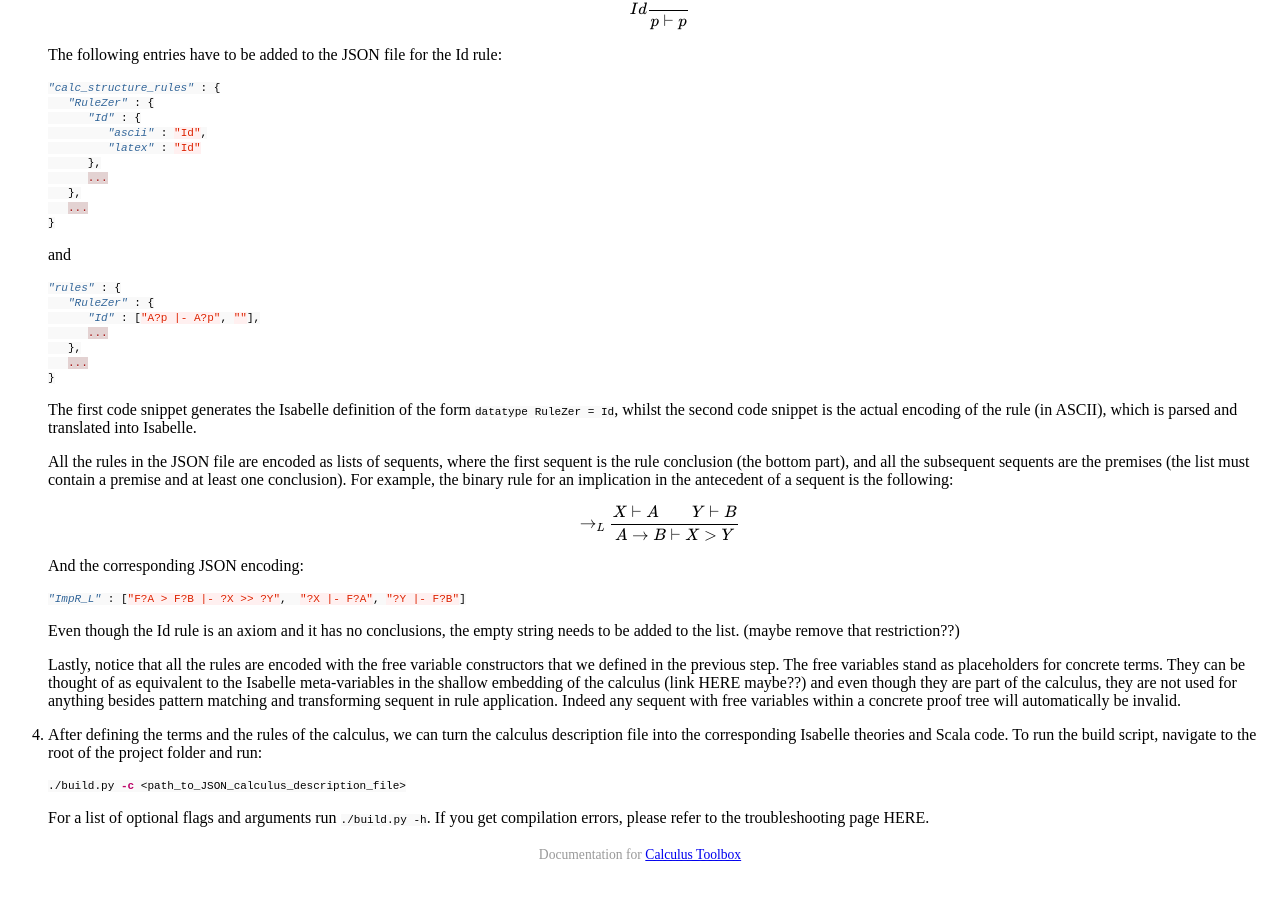
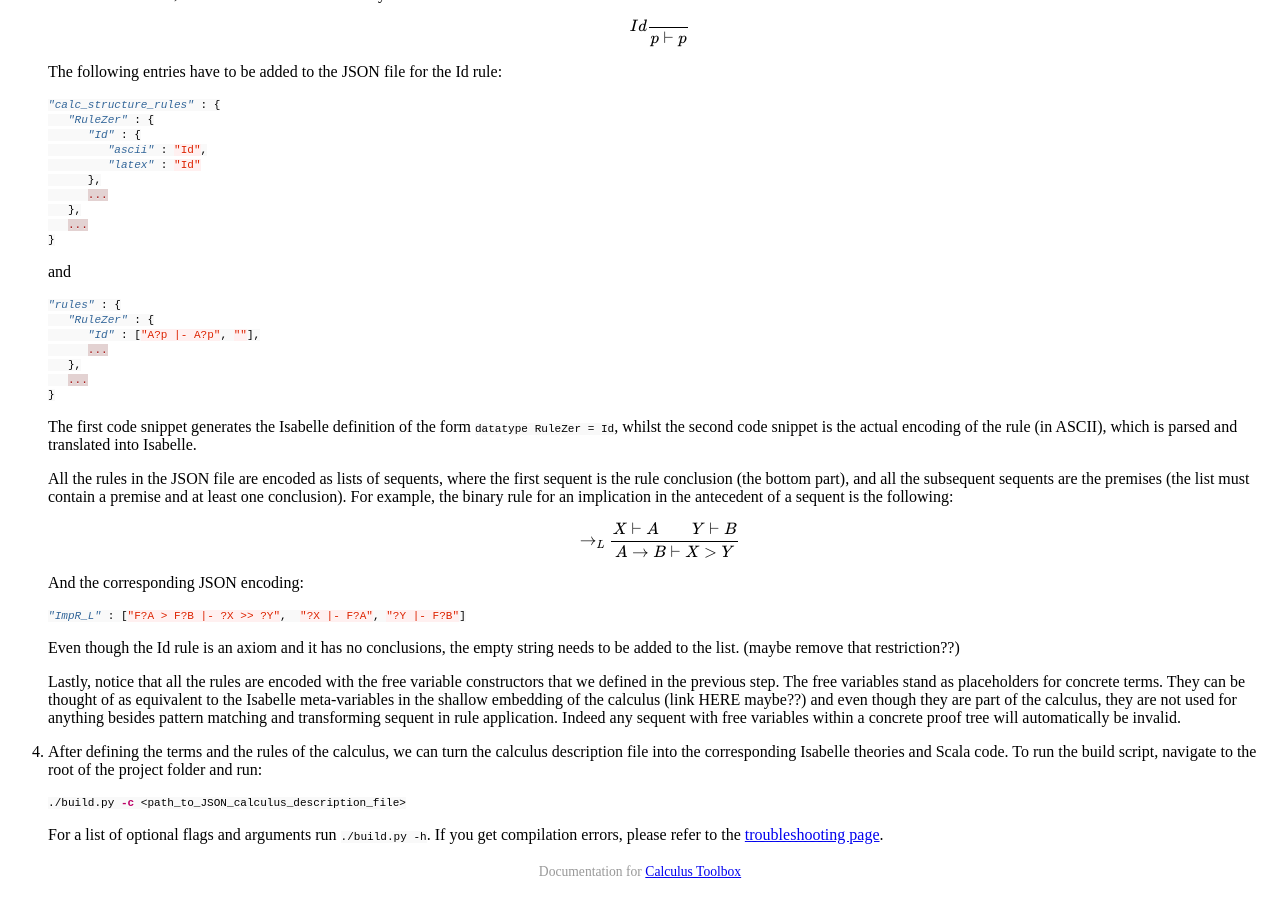
Before and after one commit to goodlyrottenapple/calculus-toolbox, a Jekyll site: the page built from _posts/2015-04-06-introduction.md, in a window 1280 px wide and 900 px high, scrolled down 2577 px. Built offline with Jekyll 4.4.1, drawn with Linux system fonts in a browser that asks for light colours; Markdown is read by kramdown in place of the engine named in the settings; formulas are drawn with MathJax 3; a style sheet for code colours, icons or effects is not loaded.

Commit message:
added troubleshooting page

```diff
--- a/_posts/2015-04-06-introduction.md
+++ b/_posts/2015-04-06-introduction.md
@@ -157,7 +157,6 @@
 
    The following entries have to be added to the JSON file for the Id rule:
 
-
    ~~~json
    "calc_structure_rules" : {
       "RuleZer" : {
@@ -205,4 +204,4 @@
    ./build.py -c <path_to_JSON_calculus_description_file>
    ~~~
 
-   For a list of optional flags and arguments run ``./build.py -h``. If you get compilation errors, please refer to the troubleshooting page HERE.
+   For a list of optional flags and arguments run ``./build.py -h``. If you get compilation errors, please refer to the [troubleshooting page]({{ site.baseurl }}/doc/troubleshooting.html).
```
Also changed, not shown: other parts of _posts/2015-04-06-introduction.md (+1 -1 lines), _posts/2015-04-17-troubleshooting.md (added, +10 -0 lines).
